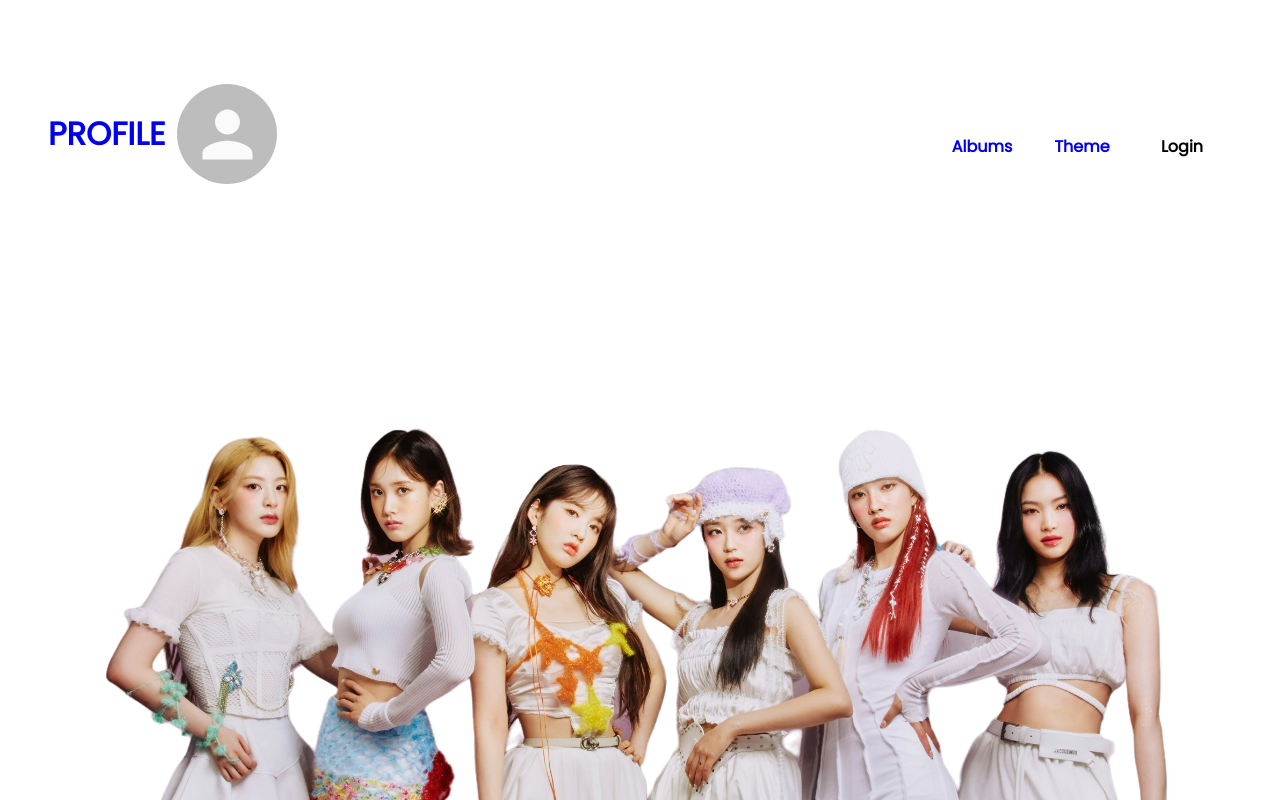
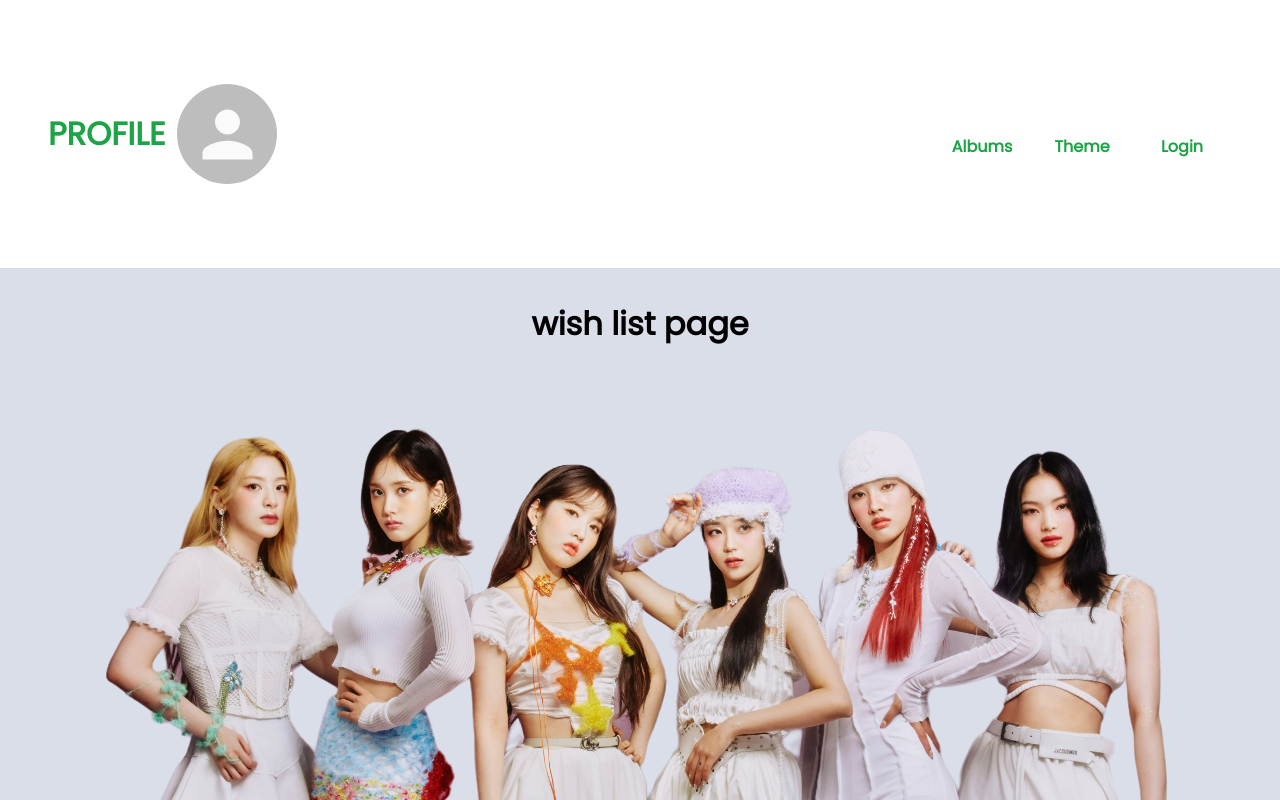
Before and after one commit to kenmyvn/Capstone_KPOP, a React (Create React App) app in the folder frontend/: page /wish in a window 1280 px wide. Built offline with nearby package versions, Linux system fonts and the light colour scheme.

Commit message:
work on pages

```diff
--- a/frontend/src/App.js
+++ b/frontend/src/App.js
@@ -18,9 +18,10 @@ import PhotocardPage from "./pages/PhotocardPage/PhotocardPage";
 import ThemePage from "./pages/ThemePage/ThemePage";
 import ProfilePage from "./pages/ProfilePage/ProfilePage";
 import OwnedPage from "./pages/OwnedPage/OwnedPage";
+import WishListPage from "./pages/WishListPage/WishListPage";
 
 function App() {
-  const [theme, setTheme] = useState("stereotype");
+  const [theme, setTheme] = useState("Stereotype");
 
   return (
     <div className="capstonebody" data-theme={theme}>
@@ -41,6 +42,7 @@ function App() {
         <Route path="/theme" element={<ThemePage setTheme={setTheme} />} />
         <Route path="/profile" element={<ProfilePage />} />
         <Route path="/owned" element={<OwnedPage />} />
+        <Route path="/wish" element={<WishListPage />} />
       </Routes>
       <div className="fixed-photo"></div>
       <Footer />
--- a/frontend/src/pages/ProfilePage/ProfilePage.js
+++ b/frontend/src/pages/ProfilePage/ProfilePage.js
@@ -5,13 +5,17 @@ const ProfilePage = () => {
   return (
     <div className="container">
       <h1>hi</h1>
+      <div className="buttonholder">
         <div className="profilebutton">
           <Link to={`/owned`}>
             <button>Owned</button>
           </Link>
         </div>
         <div className="profilebutton">
+          <Link to={`/wish`}>
             <button>Wish List</button>
+          </Link>
+        </div>
       </div>
     </div>
   );
--- a/frontend/src/pages/WishListPage/WishListPage.js
+++ b/frontend/src/pages/WishListPage/WishListPage.js
@@ -0,0 +1,11 @@
+import React from "react";
+
+const WishListPage = () => {
+  return (
+    <div className="container">
+      <h1>wish list page</h1>
+    </div>
+  );
+};
+
+export default WishListPage;
```
Lines whose indentation alone changed are shown as unchanged.
